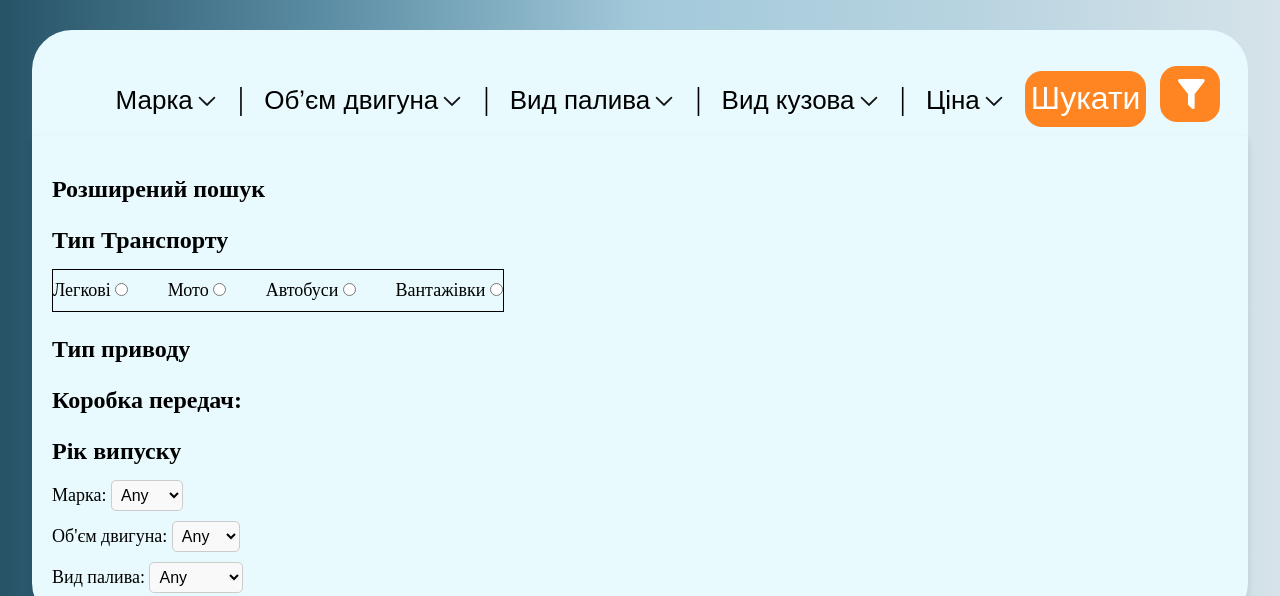
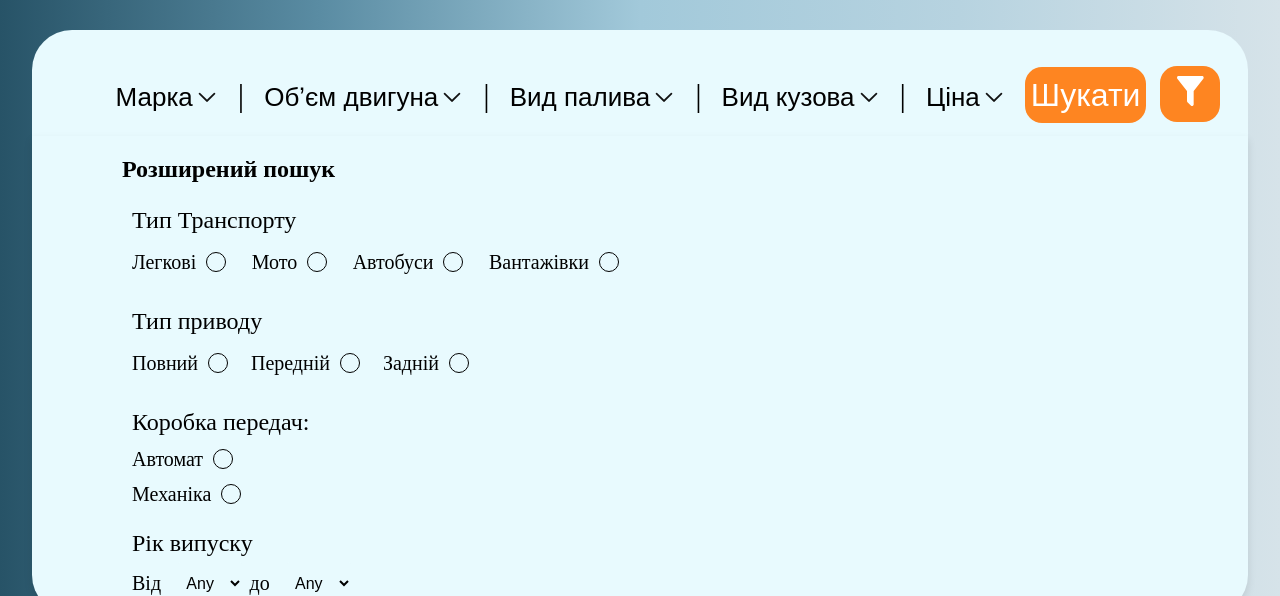
Before and after one commit to Fama-dotUa/CarShowroom, a plain HTML site: page filters.html in a window 1280 px wide. Both pictures are taken after a click on the button 1190 px from the left and 298 px from the top of the page. Shown: the part 204-800 px from the top of the page. Drawn offline with Linux system fonts and the light colour scheme; a web font is replaced by a local one.

Commit message:
Разширенные фильтры

```diff
--- a/css-stylee/filters-stylee.css
+++ b/css-stylee/filters-stylee.css
@@ -161,6 +161,12 @@ header nav ul li a{
   width: auto;
 }
 
+#toggle-advanced-filters img{
+  margin: 0;
+  padding: 0;
+  margin-bottom: 7px;
+}
+
 /*Фото машини*/
 #car-img{
   position: relative;
@@ -211,7 +217,7 @@ label {
     padding: 10px;
     border-radius: 8px;
     box-shadow: 0px 8px 16px 0px rgba(0,0,0,0.2);
-    z-index: 1;
+    z-index: 3;
     max-height: 200px;
     overflow-y: auto;
 
@@ -252,57 +258,94 @@ label {
     margin-right: 10px;
 }
 
+
+.dropdown-content input{
+  position: relative;
+  appearance: none;
+  padding: 0;
+  margin-left: 5px;
+  margin-bottom: -3px;
+  width: 20px;
+  height: 20px;
+  border: 1px solid #000;
+  background-color: #E8FAFE;
+}
+
+.dropdown-content input:checked{
+  background-color: #000;
+}
+
 /* Дополнительный фильтр */
 #advanced-filters {
     position: absolute;
     display: none; /* Изначально скрытые */
     left: 2.5%;
     right: 2.5%;
-    z-index: 7;
+    z-index: 2;
     background-color: #E8FAFE;
     height: auto;
     margin-top: -50px;
-    padding: 20px;
+    padding-left: 100px;
     border-radius: 0px 0px 40px 40px;
     box-shadow: 0px 4px 8px rgba(0, 0, 0, 0.1);
 }
 
+#advanced-filters h2 {
+  margin-left: -10px;
+}
+
+#advanced-filters h3 {
+  font-size: 24px;
+  font-weight: 400;
+  margin-bottom: 5px;
+}
+
+#advanced-filters label {
+  display: block;
+  margin: 10px 0;
+  font-size: 20px;
+}
 
 .type_of_transport{
   display: flex;
   justify-content: space-between;
-  width: 450px;
-  border: 1px solid #000;
+  width: 500px;
 }
-
-.type_of_transport label{
-  font-size: 32px;
-  padding: 0;
-  margin: 0;
-}
-.type_of_transport label input{
-  padding: 0;
-  margin: 0;
+.drive-type{
+  display: flex;
+  justify-content: space-between;
+  width: 350px;
 }
 
 
+#advanced-filters label input{
+  position: relative;
+  appearance: none;
+  padding: 0;
+  margin-left: 5px;
+  margin-bottom: -3px;
+  width: 20px;
+  height: 20px;
+  border: 1px solid #000;
+  border-radius: 20px;
+  background-color: #E8FAFE;
+}
+
+#advanced-filters label input:checked{
+  background-color: #000;
+}
 
 
-
-#advanced-filters h3 {
-    font-size: 24px;
-    margin-bottom: 15px;
+#advanced-filters select {
+  font-size: 16px;
+  padding: 5px;
+  border-radius: 5px;
+  border: none;
+  background-color: #E8FAFE;
 }
 
-#advanced-filters label {
-    display: block;
-    margin: 10px 0;
-    font-size: 18px;
+.Year-of-release{
+  display: flex;
+  justify-content: space-between;
+  width: 220px;
 }
-
-#advanced-filters select {
-    font-size: 16px;
-    padding: 5px;
-    border-radius: 5px;
-    border: 1px solid #ccc;
-}
--- a/filters.html
+++ b/filters.html
@@ -103,35 +103,108 @@
                 <div><label for="Type-of-Transport">Вантажівки <input name="Type-of-Transport" type="radio"></label></div>
             </div>
             <h3>Тип приводу</h3>
+            <div class="drive-type">
+                <div><label for="Drive-type">Повний <input name="Drive-type" type="checkbox"></label></div>
+                <div><label for="Drive-type">Передній <input name="Drive-type" type="checkbox"></label></div>
+                <div><label for="Drive-type">Задній <input name="Drive-type" type="checkbox"></label></div>
+            </div>
+
             <h3>Коробка передач:</h3>
+            <label for="Gear-box">Автомат <input name="Gear-box" type="checkbox">
+            <label for="Gear-box">Механіка <input name="Gear-box" type="checkbox">
+
             <h3>Рік випуску</h3>
-            <label>Марка:
-				<select name="advanced-brand">
+
+            <div class="Year-of-release">
+                <label for="">Від</label>
+                <select name="advanced-brand">
 					<option value="">Any</option>
-					<option value="audi">Audi</option>
-					<option value="bmw">BMW</option>
-					<option value="ford">Ford</option>
-				</select>
-			</label>
-
-			<label>Об'єм двигуна:
+					<option value="2024">2024</option>
+                    <option value="2023">2023</option>
+                    <option value="2022">2022</option>
+                    <option value="2021">2021</option>
+                    <option value="2020">2020</option>
+                    <option value="2019">2019</option>
+                    <option value="2018">2018</option>
+                    <option value="2017">2017</option>
+                    <option value="2016">2016</option>
+                    <option value="2015">2015</option>
+                    <option value="2014">2014</option>
+                    <option value="2013">2013</option>
+                    <option value="2012">2012</option>
+                    <option value="2011">2011</option>
+                    <option value="2010">2010</option>
+                    <option value="2009">2009</option>
+                    <option value="2008">2008</option>
+                    <option value="2007">2007</option>
+                    <option value="2006">2006</option>
+                    <option value="2005">2005</option>
+                    <option value="2004">2004</option>
+                    <option value="2003">2003</option>
+                    <option value="2002">2002</option>
+                    <option value="2001">2001</option>
+                    <option value="2000">2000</option>
+                    <option value="1999">1999</option>
+                    <option value="1998">1998</option>
+                    <option value="1997">1997</option>
+                    <option value="1996">1996</option>
+                    <option value="1995">1995</option>
+                    <option value="1994">1994</option>
+                    <option value="1993">1993</option>
+                    <option value="1992">1992</option>
+                    <option value="1991">1991</option>
+                    <option value="1990">1990</option>
+                    <option value="1989">1989</option>
+                    <option value="1988">1988</option>
+                    <option value="1987">1987</option>
+                    <option value="1986">1986</option>
+                    <option value="1985">1985</option>
+                </select>
+                <label for="">до</label>
 				<select name="advanced-engine">
 					<option value="">Any</option>
-					<option value="1.6">1.6 L</option>
-					<option value="2.0">2.0 L</option>
-					<option value="3.0">3.0 L</option>
+					<option value="2024">2024</option>
+                    <option value="2023">2023</option>
+                    <option value="2022">2022</option>
+                    <option value="2021">2021</option>
+                    <option value="2020">2020</option>
+                    <option value="2019">2019</option>
+                    <option value="2018">2018</option>
+                    <option value="2017">2017</option>
+                    <option value="2016">2016</option>
+                    <option value="2015">2015</option>
+                    <option value="2014">2014</option>
+                    <option value="2013">2013</option>
+                    <option value="2012">2012</option>
+                    <option value="2011">2011</option>
+                    <option value="2010">2010</option>
+                    <option value="2009">2009</option>
+                    <option value="2008">2008</option>
+                    <option value="2007">2007</option>
+                    <option value="2006">2006</option>
+                    <option value="2005">2005</option>
+                    <option value="2004">2004</option>
+                    <option value="2003">2003</option>
+                    <option value="2002">2002</option>
+                    <option value="2001">2001</option>
+                    <option value="2000">2000</option>
+                    <option value="1999">1999</option>
+                    <option value="1998">1998</option>
+                    <option value="1997">1997</option>
+                    <option value="1996">1996</option>
+                    <option value="1995">1995</option>
+                    <option value="1994">1994</option>
+                    <option value="1993">1993</option>
+                    <option value="1992">1992</option>
+                    <option value="1991">1991</option>
+                    <option value="1990">1990</option>
+                    <option value="1989">1989</option>
+                    <option value="1988">1988</option>
+                    <option value="1987">1987</option>
+                    <option value="1986">1986</option>
+                    <option value="1985">1985</option>
 				</select>
-			</label>
-
-			<label>Вид палива:
-				<select name="advanced-fuel">
-					<option value="">Any</option>
-					<option value="petrol">Бензин</option>
-					<option value="diesel">Дизель</option>
-					<option value="electric">Електро</option>
-				</select>
-			</label>
-
+            </div>
 		</div>
 
         <div>
```
